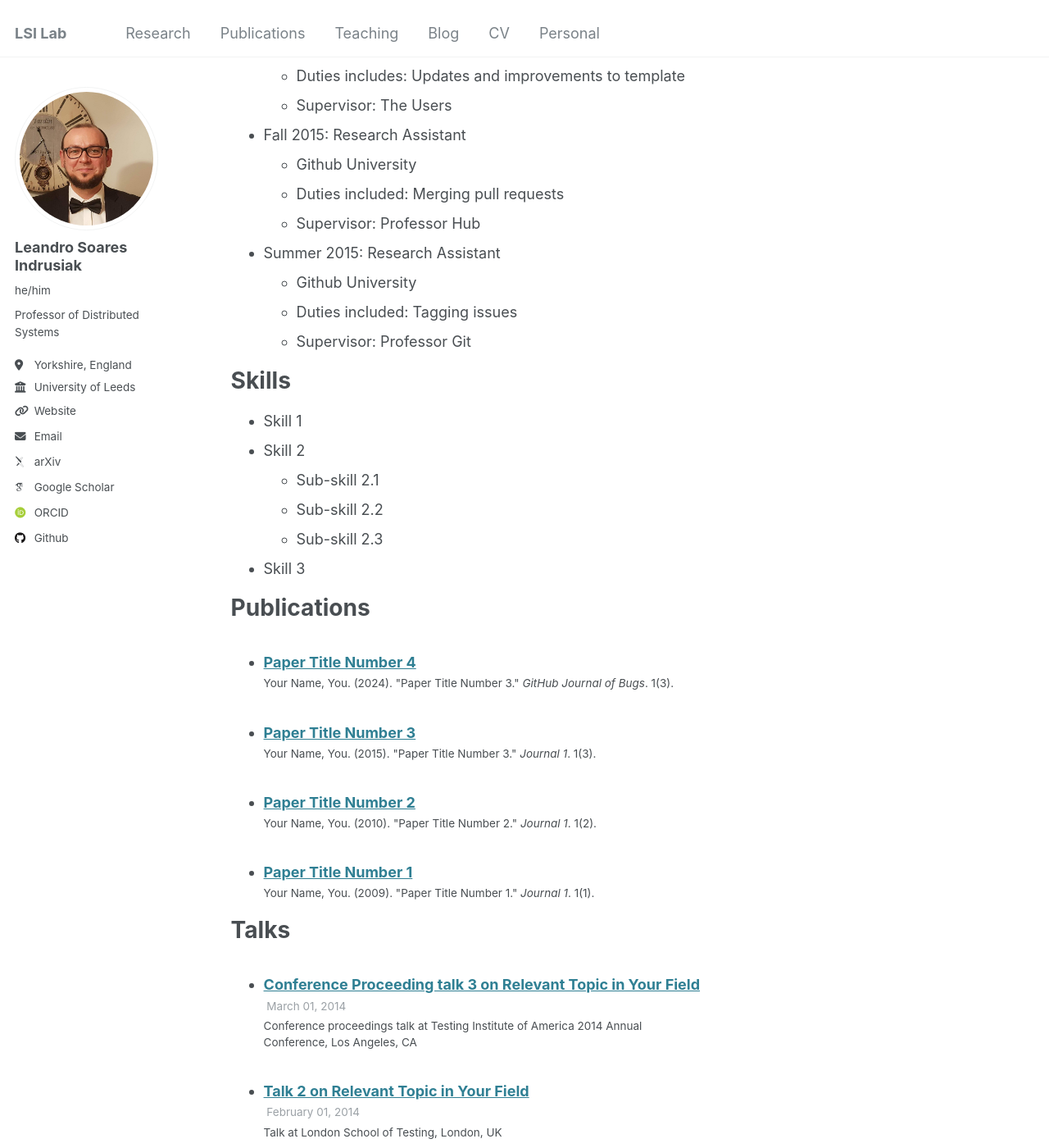
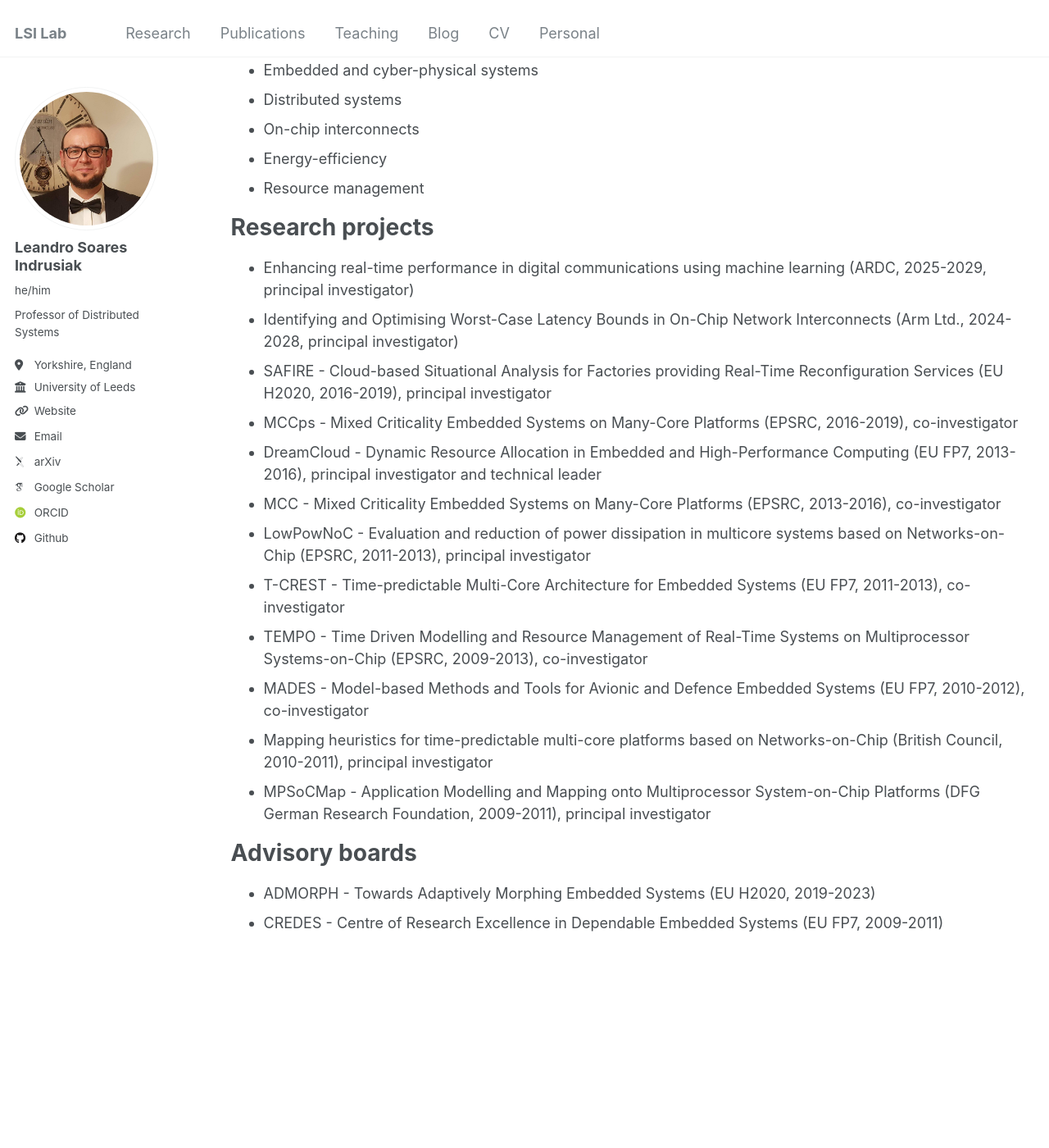
Before and after one commit to indrusiak/indrusiak.github.io, a Jekyll site: the page built from _pages/research.md, in a window 1280 px wide and 1400 px high, scrolled down 434 px. Shown: the whole window at 82% size. Built offline with Jekyll 4.4.1, drawn with Linux system fonts in a browser that asks for light colours; some web fonts are replaced; some of the changed text lies outside the part shown.

Commit message:
Update research.md
First version

```diff
--- a/_pages/research.md
+++ b/_pages/research.md
@@ -8,6 +8,9 @@ redirect_from:
 ---
 
 {% include base_path %}
+======
+LSI Lab's research addresses the problems of allocating and managing workload onto large-scale interconnected systems in such a way that the workload's non-functional requirements are met. Typically, it focusses on application-specific computational workloads allocated over networked computing infrastructure, but some projects have also addressed workload management in manufacturing and transport systems. We are particularly interested in two types of non-functional workload requirements that are increasingly difficult to optimise as system complexity increases: real-time performance and energy dissipation. To address such problems, we must make contribution in distinct areas of research: application workload profiling; system modeling and simulation; estimation of real-time performance and energy dissipation; and resource allocation algorithms and heuristics.
+
 
 Research interests
 ======
@@ -15,52 +18,26 @@ Research interests
 * Embedded and cyber-physical systems
 * Distributed systems
 * On-chip interconnects
+* Energy-efficiency
 * Resource management
 
-Work experience
+Research projects
 ======
-* Spring 2024: Academic Pages Collaborator
-  * Github University
-  * Duties includes: Updates and improvements to template
-  * Supervisor: The Users
+* Enhancing real-time performance in digital communications using machine learning (ARDC, 2025-2029, principal investigator)
+* Identifying and Optimising Worst-Case Latency Bounds in On-Chip Network Interconnects (Arm Ltd., 2024-2028, principal investigator)
+* SAFIRE - Cloud-based Situational Analysis for Factories providing Real-Time Reconfiguration Services (EU H2020, 2016-2019), principal investigator
+* MCCps - Mixed Criticality Embedded Systems on Many-Core Platforms (EPSRC, 2016-2019), co-investigator
+* DreamCloud - Dynamic Resource Allocation in Embedded and High-Performance Computing (EU FP7, 2013-2016), principal investigator and technical leader
+* MCC - Mixed Criticality Embedded Systems on Many-Core Platforms (EPSRC, 2013-2016), co-investigator
+* LowPowNoC - Evaluation and reduction of power dissipation in multicore systems based on Networks-on-Chip (EPSRC, 2011-2013), principal investigator
+* T-CREST - Time-predictable Multi-Core Architecture for Embedded Systems (EU FP7, 2011-2013), co-investigator
+* TEMPO - Time Driven Modelling and Resource Management of Real-Time Systems on Multiprocessor Systems-on-Chip (EPSRC, 2009-2013), co-investigator
+* MADES - Model-based Methods and Tools for Avionic and Defence Embedded Systems (EU FP7, 2010-2012), co-investigator
+* Mapping heuristics for time-predictable multi-core platforms based on Networks-on-Chip (British Council, 2010-2011), principal investigator
+* MPSoCMap - Application Modelling and Mapping onto Multiprocessor System-on-Chip Platforms (DFG German Research Foundation, 2009-2011), principal investigator
 
-* Fall 2015: Research Assistant
-  * Github University
-  * Duties included: Merging pull requests
-  * Supervisor: Professor Hub
 
-* Summer 2015: Research Assistant
-  * Github University
-  * Duties included: Tagging issues
-  * Supervisor: Professor Git
-
-Skills
+Advisory boards
 ======
-* Skill 1
-* Skill 2
-  * Sub-skill 2.1
-  * Sub-skill 2.2
-  * Sub-skill 2.3
-* Skill 3
-
-Publications
-======
-  <ul>{% for post in site.publications reversed %}
-    {% include archive-single-cv.html %}
-  {% endfor %}</ul>
-
-Talks
-======
-  <ul>{% for post in site.talks reversed %}
-    {% include archive-single-talk-cv.html  %}
-  {% endfor %}</ul>
-
-Teaching
-======
-  <ul>{% for post in site.teaching reversed %}
-    {% include archive-single-cv.html %}
-  {% endfor %}</ul>
-
-Service and leadership
-======
-* Currently signed in to 43 different slack teams
+* ADMORPH - Towards Adaptively Morphing Embedded Systems (EU H2020, 2019-2023)
+* CREDES - Centre of Research Excellence in Dependable Embedded Systems (EU FP7, 2009-2011)
```
